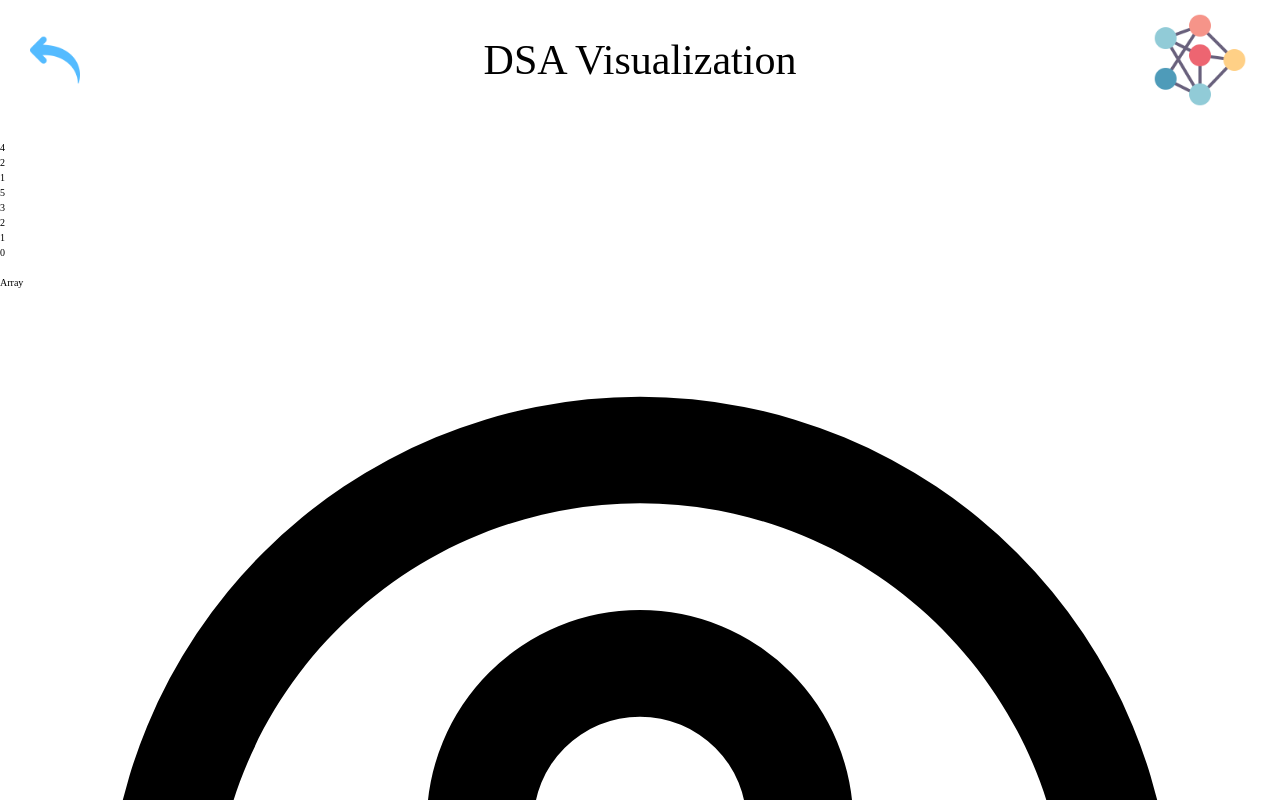
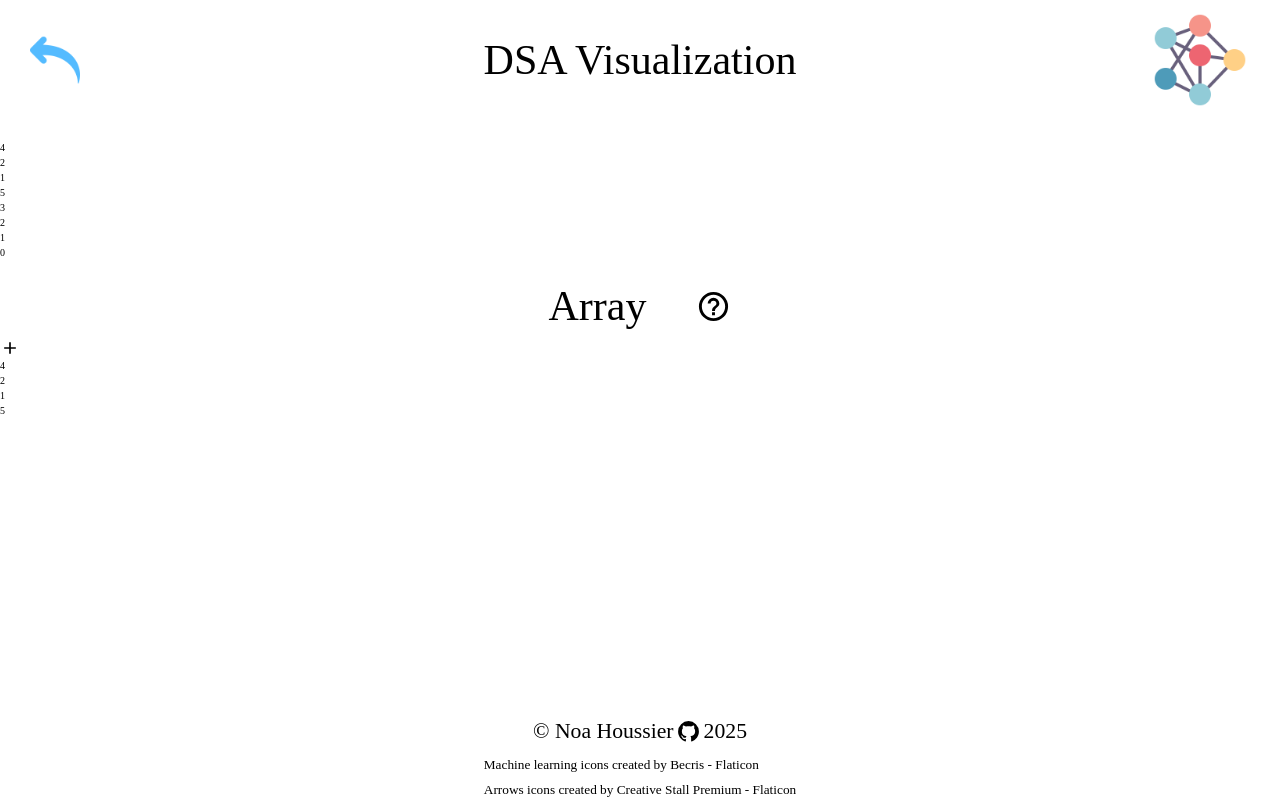
Before and after one commit to NestorNebula/dsa-visualization, a React (Vite) app: page /data-structures/array in a window 1280 px wide. Shown: the top 800 px of the page. Built offline with nearby package versions, Linux system fonts and the light colour scheme.

Commit message:
feat: add styles to DSAHeader

```diff
--- a/src/components/dsa-header/DSAHeader.styles.ts
+++ b/src/components/dsa-header/DSAHeader.styles.ts
@@ -1,7 +1,38 @@
-import styled from 'styled-components';
+import styled, { keyframes } from 'styled-components';
 
-const DSAHeader = styled.header``;
-const Title = styled.div``;
-const Link = styled.a``;
+const linkAnimation = keyframes`
+from {
+  transform: rotate(0deg);
+}
+33% {
+  transform: rotate(30deg);
+}
+66% {
+  transform: rotate(-30deg);
+}
+100% {
+  transform: rotate(0deg);
+}
+`;
+
+const DSAHeader = styled.header`
+  padding: 0 1.5rem;
+  display: flex;
+  justify-content: center;
+  align-items: center;
+  gap: 5rem;
+`;
+const Title = styled.div`
+  font-size: var(--fs-l);
+`;
+const Link = styled.a`
+  & > img {
+    min-width: 3.5rem;
+  }
+
+  &:hover {
+    animation: ${linkAnimation} 0.5s ease-in-out;
+  }
+`;
 
 export { DSAHeader, Title, Link };
--- a/src/components/dsa-header/DSAHeader.tsx
+++ b/src/components/dsa-header/DSAHeader.tsx
@@ -8,6 +8,8 @@ function DSAHeader({ title, resource }: { title: string; resource: string }) {
       <S.Link
         href={resource}
         aria-label={`${title.toLowerCase()} resource's link`}
+        target="_blank"
+        rel="noopener noreferrer"
       >
         <img
           src={resourceIcon}
```
